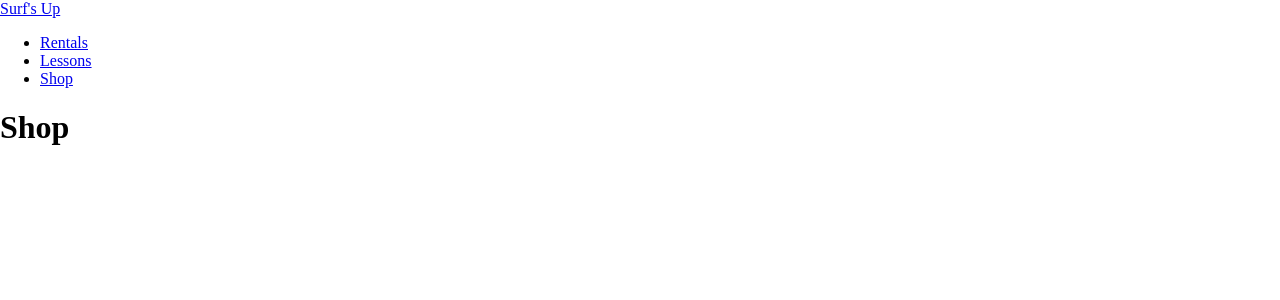
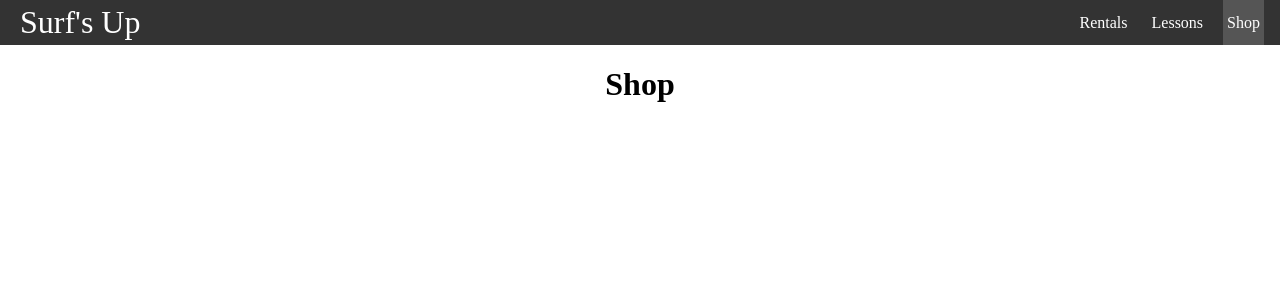
Before and after one commit to DeyaCard/surfshop, a React (Create React App) app: page /shop in a window 1280 px wide. Shown: the top 300 px of the page. Built offline with nearby package versions, Linux system fonts and the light colour scheme.

Commit message:
Update NavBar styling

```diff
--- a/src/pages/About.js
+++ b/src/pages/About.js
@@ -1,4 +1,4 @@
-import React, { Component }  from 'react';
+import React from 'react';
 
 export default function About() {
     return <h1>About</h1>
--- a/src/pages/Shop.js
+++ b/src/pages/Shop.js
@@ -1,4 +1,4 @@
-import React, { Component }  from 'react';
+import React from 'react';
 
 export default function Shop() {
     return <h1>Shop</h1>
--- a/src/styles.css
+++ b/src/styles.css
@@ -5,3 +5,47 @@
 body {
     margin: 0;
 }
+
+.container {
+    margin: 1rem;
+    text-align: center;
+}
+
+.nav {
+    background-color: #333;
+    color: white;
+    display: flex;
+    justify-content: space-between;
+    align-items: stretch;
+    gap: 2rem;
+    padding: 0 1rem;
+}
+
+.site-title {
+    font-size: 2rem;
+}
+
+.nav ul {
+    padding: 0;
+    margin: 0;
+    list-style: none;
+    display: flex;
+    gap: 1rem;
+}
+
+.nav a {
+    color: inherit;
+    text-decoration: none;
+    height: 100%;
+    display: flex;
+    align-items: center;
+    padding: .25rem;
+}
+
+.nav li.active {
+    background-color: #555;
+}
+
+.nav li:hover {
+background-color: #777;
+}
```
